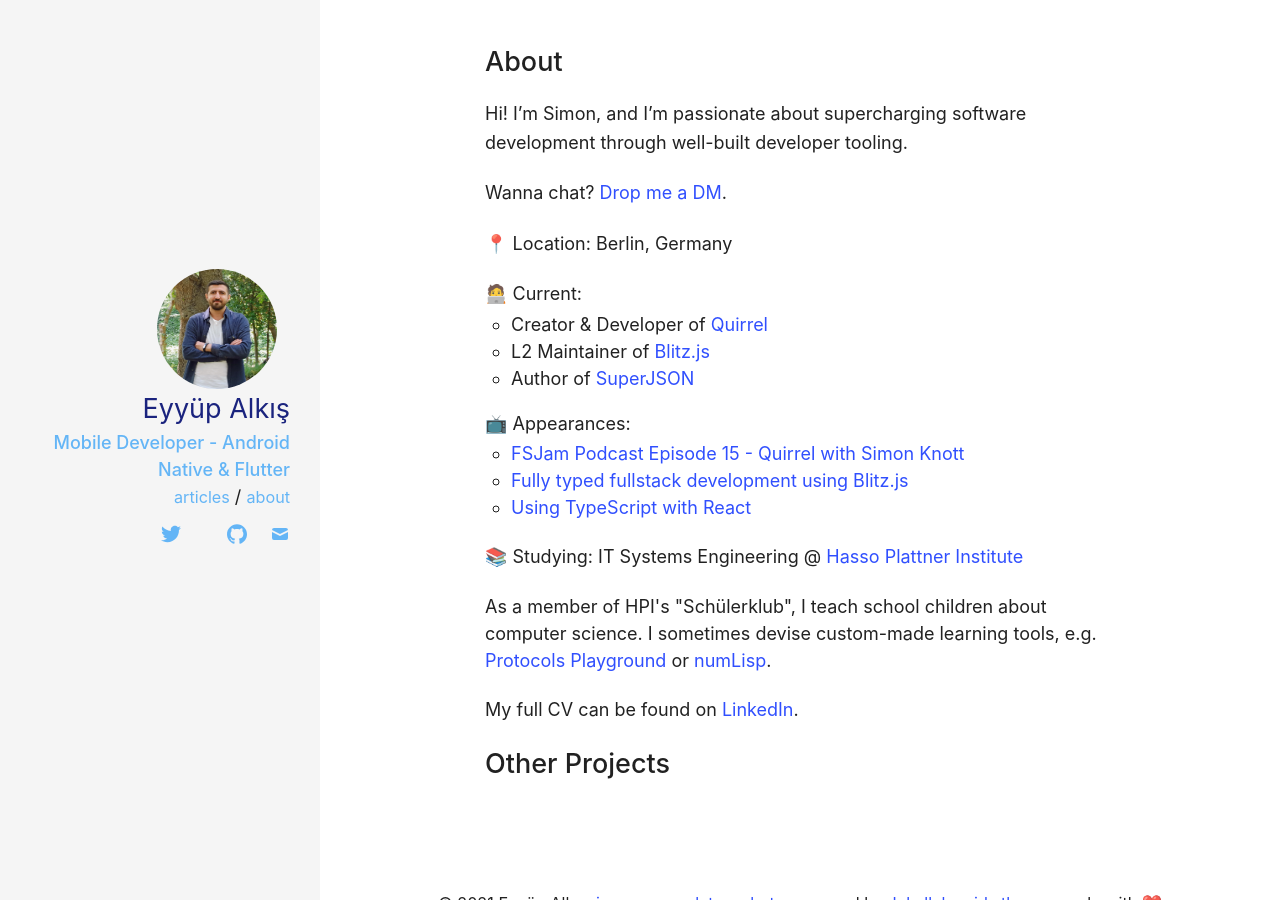
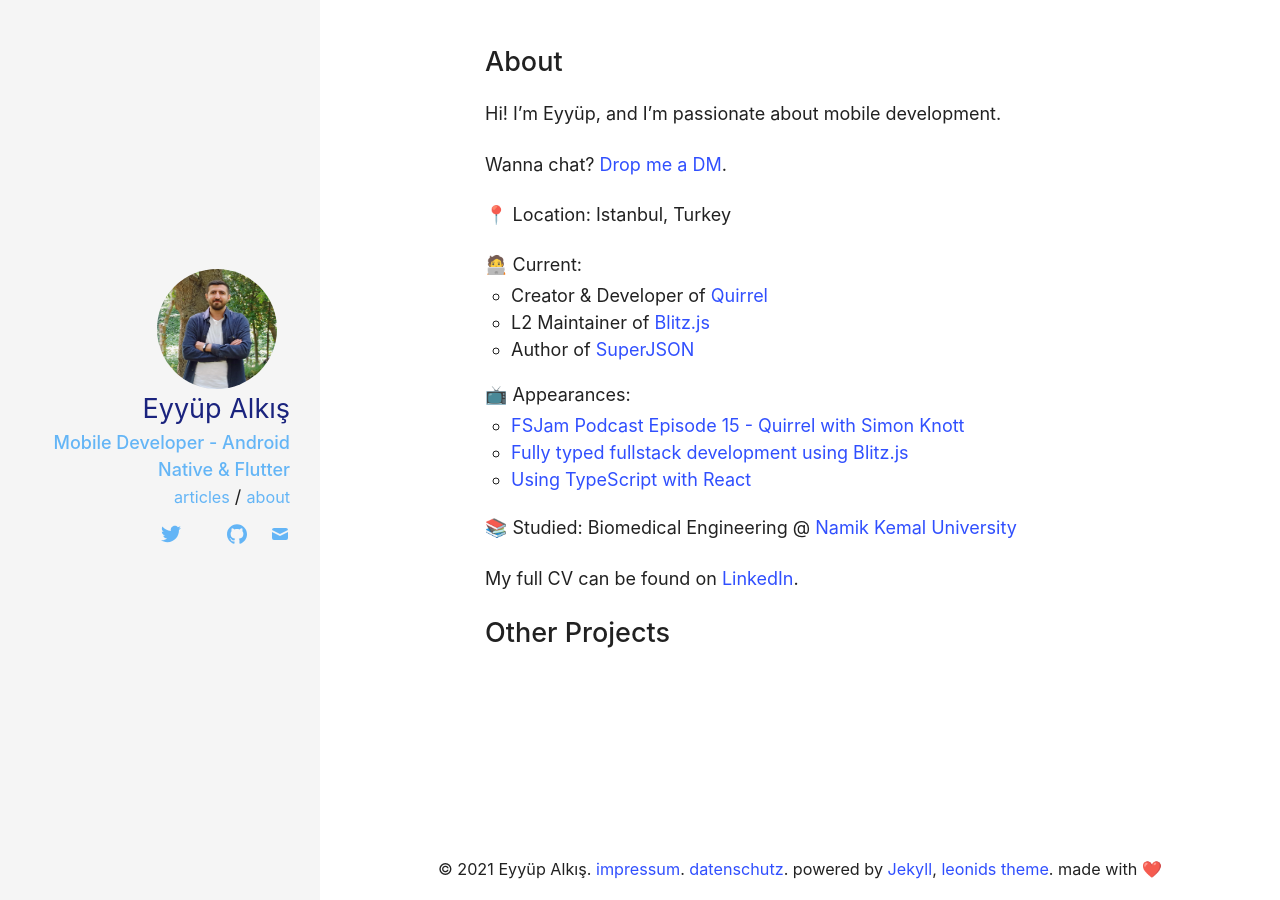
Before and after one commit to EyyupAlkis/About, a Jekyll site: the page built from about.md, in a window 1280 px wide. Built offline with Jekyll 4.4.1, drawn with Linux system fonts in a browser that asks for light colours.

Commit message:
added personal info

```diff
--- a/about.md
+++ b/about.md
@@ -4,11 +4,11 @@
 permalink: /about/
 ---
 
-Hi! I'm Simon, and I'm passionate about supercharging software development through well-built developer tooling.
+Hi! I'm Eyyüp, and I'm passionate about mobile development.
 
-Wanna chat? <a href="https://twitter.com/skn0tt">Drop me a DM</a>.
+Wanna chat? <a href="https://twitter.com/rathi246">Drop me a DM</a>.
 
-📍 Location: Berlin, Germany
+📍 Location: Istanbul, Turkey
 
 <section>
 🧑‍💻 Current:
@@ -30,14 +30,14 @@
 
 <section>
 <p>
-📚 Studying: IT Systems Engineering @ <a href="https://hpi.de">Hasso Plattner Institute</a>
+📚 Studied: Biomedical Engineering @ <a href="https://hpi.de">Namik Kemal University</a>
 </p>
 </section>
 
-<section>
+<!-- <section>
 As a member of HPI's "Schülerklub", I teach school children about computer science.
 I sometimes devise custom-made learning tools, e.g. <a href="https://github.com/skn0tt/protocols-playground">Protocols Playground</a> or <a href="https://github.com/Skn0tt/numLisp">numLisp</a>.
-</section>
+</section> -->
 
 <section>
 <p>
```
